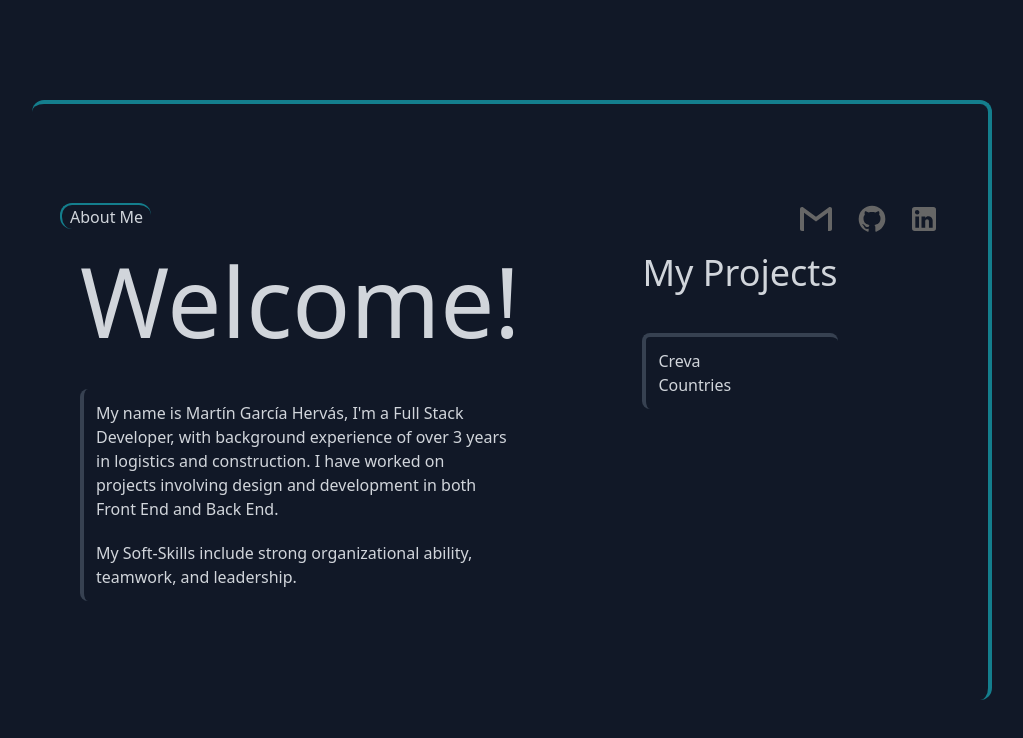
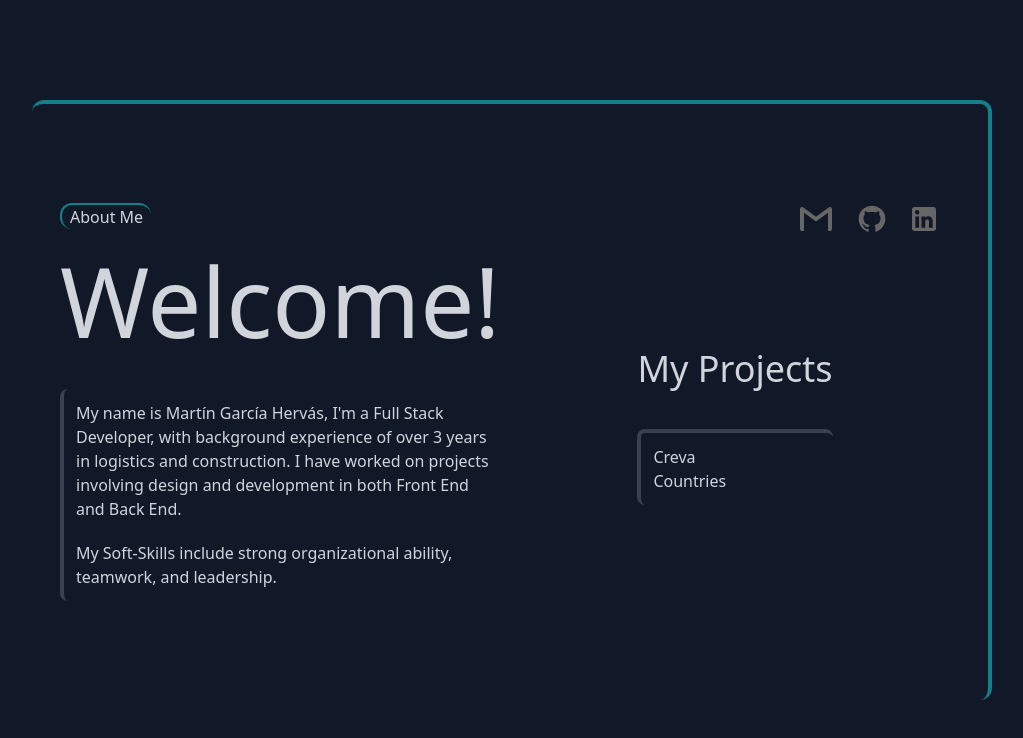
Before and after one commit to MartinGarciaHervas/Portfolio, a React (Vite) app: page / in a window 1280 px wide. Shown: the top 738 px of the page, without its empty margins (128-1151 px from the left). Built offline with nearby package versions, Linux system fonts and the light colour scheme.

Commit message:
changing structure so i can apply logic

```diff
--- a/src/Views/Home.tsx
+++ b/src/Views/Home.tsx
@@ -1,15 +1,11 @@
 import Bio from "../components/Bio"
-import Projects from "../components/Projects"
 import SocialMedia from "../components/SocialMedia"
 
 const Home = () => {
     return (
         <div className="flex flex-col justify-center lg:p-7 lg:w-3/4 lg:h-3/4 pt-4 border-t-4 border-r-4 border-bordergreen hover:border-gray-700 transition-all duration-300 rounded-xl">
             <SocialMedia />
-            <div className="flex flex-col lg:flex-row items-start ml-5">
-                <Bio />
-                <Projects />
-            </div>
+            <Bio />
         </div>
     )
 }
--- a/src/components/Bio.tsx
+++ b/src/components/Bio.tsx
@@ -1,10 +1,12 @@
+import Projects from "./Projects"
+
 const Bio = () => {
 
 
 
     return (
-        <div className="flex justify-start lg:w-1/2">
-            <div>
+        <div className="flex flex-col items-start lg:flex-row">
+            <div className="lg:w-1/2">
                 <h1 className="text-5xl lg:text-8xl mb-10">Welcome!</h1>
                 <div className="border-l-4 border-gray-700 hover:border-bordergreen transition-all duration-300 rounded-lg p-3">
                     <p className="mb-5">My name is Martín García Hervás, I'm a Full Stack Developer, with background experience of over 3 years in logistics and construction. I have worked on projects involving design and
@@ -12,6 +14,9 @@ const Bio = () => {
                     <p>My Soft-Skills include strong organizational ability, teamwork, and leadership.</p>
                 </div>
             </div>
+            <div className="flex lg:w-1/2 lg:h-full lg:justify-center lg:items-center">
+                <Projects/>
+            </div>
         </div>
     )
 }
```
